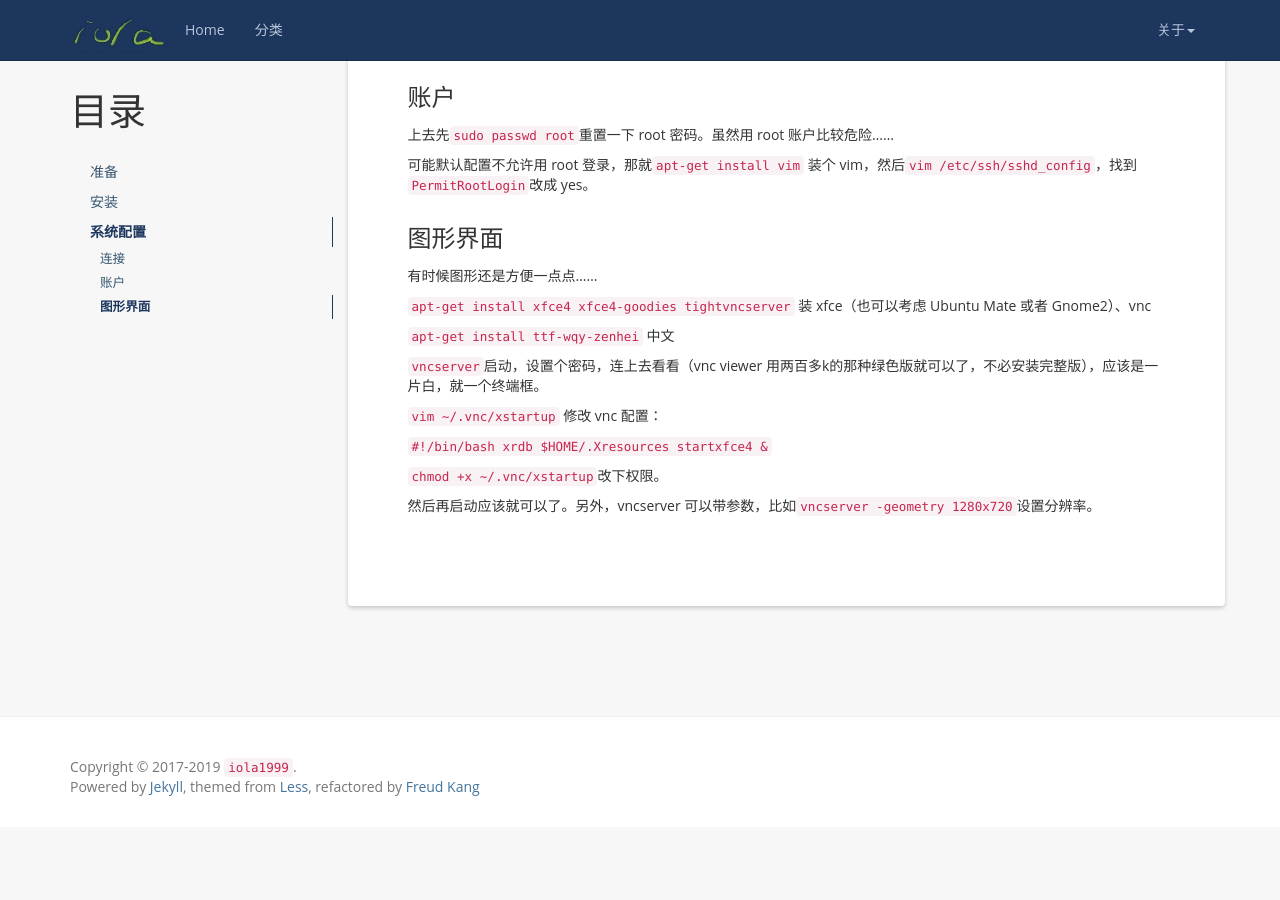
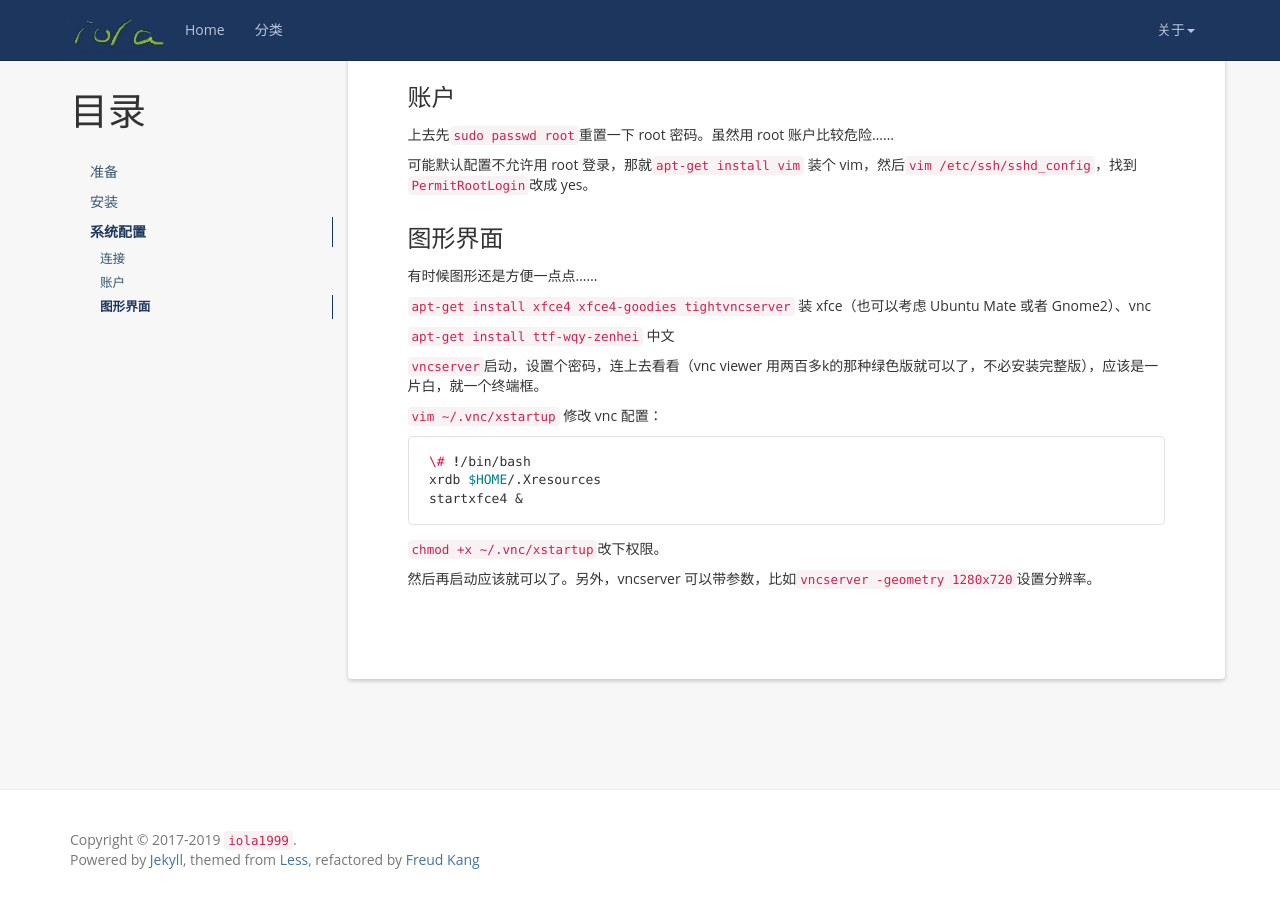
Before and after one commit to iola1999/iola1999.github.io, a Jekyll site: the page built from _posts/2019-05-04-Run-Ubuntu-On-Android-Phone.markdown, in a window 1280 px wide and 900 px high, scrolled down 1023 px. Built offline with Jekyll 4.4.1, drawn with Linux system fonts in a browser that asks for light colours; nearby versions of some CDN libraries; before the commit the page ends 1850 px from its top, so only the background shows below that.

Commit message:
代码不能用单行

```diff
--- a/_posts/2019-05-04-Run-Ubuntu-On-Android-Phone.markdown
+++ b/_posts/2019-05-04-Run-Ubuntu-On-Android-Phone.markdown
@@ -74,9 +74,13 @@ ip:22，这没啥好说的。用 android（或者自定的）连上去。
 
 `vim ~/.vnc/xstartup` 修改 vnc 配置：
 
-`#!/bin/bash
+{% highlight shell%}
+
+\# !/bin/bash
 xrdb $HOME/.Xresources
-startxfce4 &`
+startxfce4 &
+
+{% endhighlight %}
 
 `chmod +x ~/.vnc/xstartup`改下权限。
 
```
